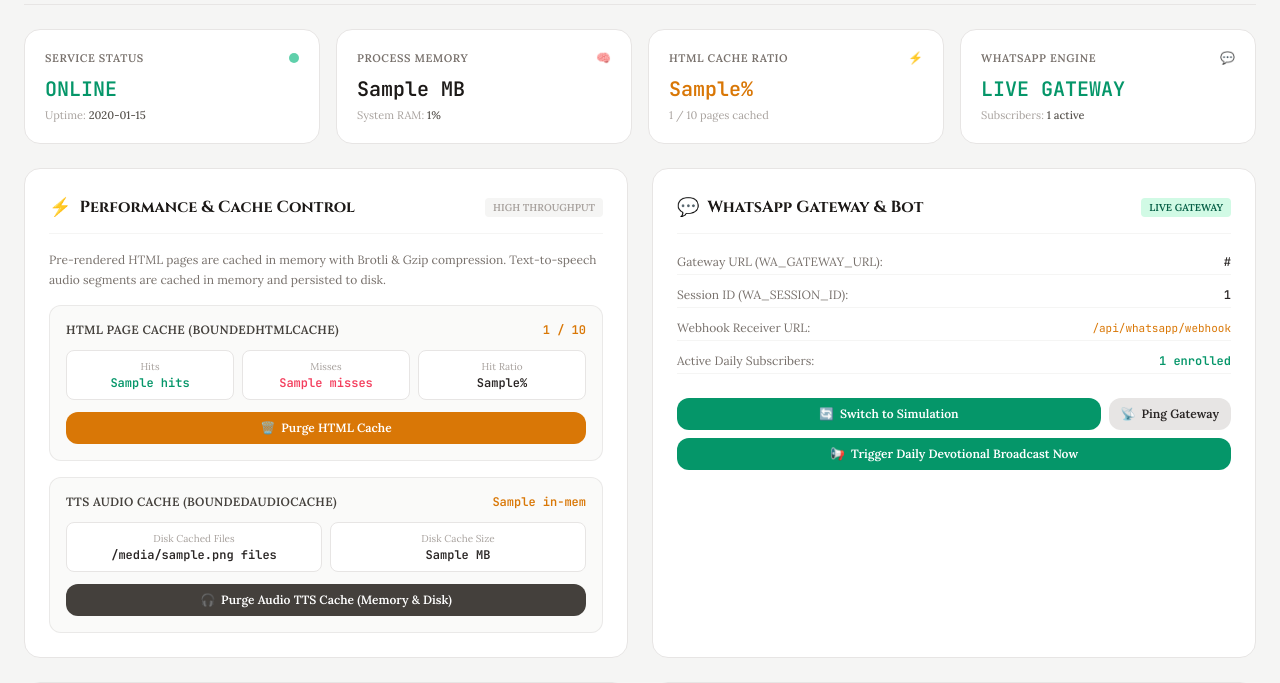
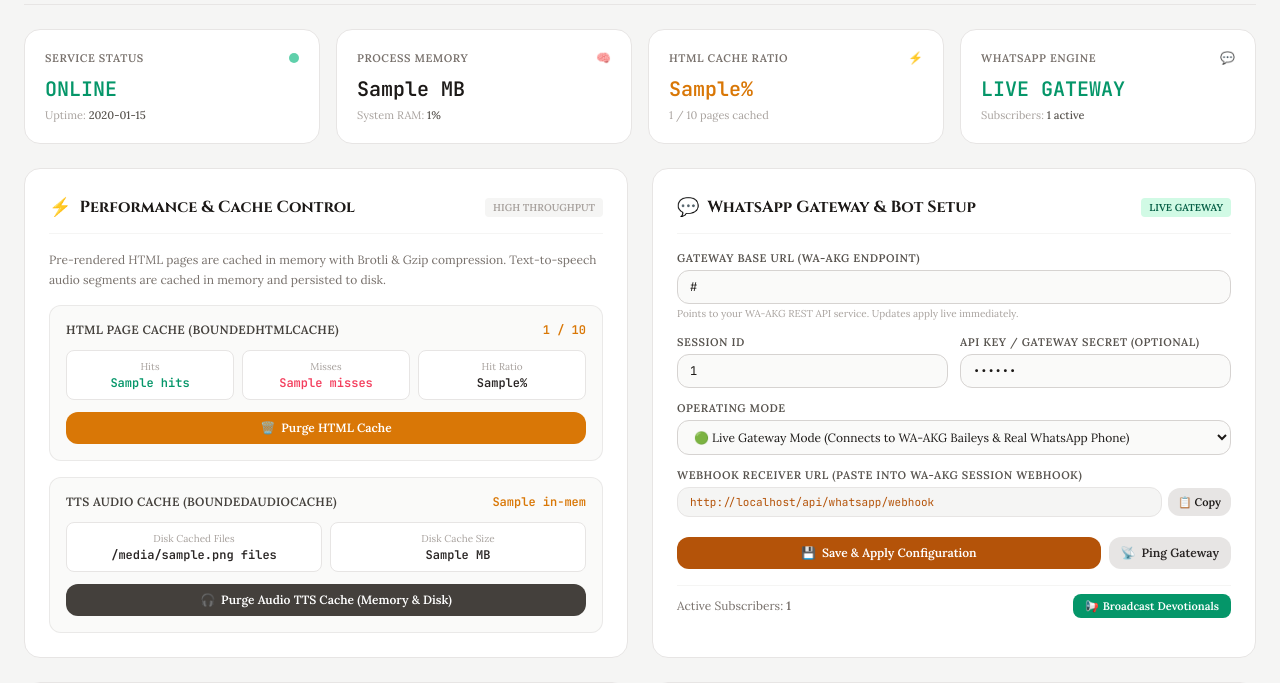
Before and after one commit to Elroi-thecreator/bibleweb, a Python web app: template templates/admin/settings.html in a window 1280 px wide. Shown: the part 185-868 px from the top of the page. Run offline with Jinja, Linux system fonts and the light colour scheme; the template is opened without the code that fills it: most values are stand-ins (such as "Sample title", 1, 10 or a date in 2020); some libraries are stand-ins or nearby versions.

Commit message:
feat: enable live WhatsApp Gateway URL editing, testing and persistence in admin settings

```diff
--- a/templates/admin/settings.html
+++ b/templates/admin/settings.html
@@ -210,54 +210,94 @@
                 </div>
             </div>
 
-            <!-- Card: WhatsApp Gateway & Bot Management -->
+            <!-- Card: WhatsApp Gateway & Bot Configuration Form -->
             <div class="bg-white dark:bg-stone-900 rounded-2xl p-6 border border-stone-200 dark:border-stone-800 shadow-xs space-y-4">
                 <div class="flex items-center justify-between pb-3 border-b border-stone-100 dark:border-stone-800">
                     <div class="flex items-center gap-2">
                         <span class="text-lg">💬</span>
-                        <h2 class="font-cinzel font-bold text-base text-stone-900 dark:text-stone-100">WhatsApp Gateway & Bot</h2>
+                        <h2 class="font-cinzel font-bold text-base text-stone-900 dark:text-stone-100">WhatsApp Gateway & Bot Setup</h2>
                     </div>
                     <span id="wa-mode-badge" class="text-[10px] uppercase font-bold px-2 py-0.5 rounded {% if wa_simulation %}bg-purple-100 text-purple-800 dark:bg-purple-950/70 dark:text-purple-300{% else %}bg-emerald-100 text-emerald-800 dark:bg-emerald-950/70 dark:text-emerald-300{% endif %}">
                         {% if wa_simulation %}Simulation Mode{% else %}Live Gateway{% endif %}
                     </span>
                 </div>
 
-                <div class="space-y-2 text-xs">
-                    <div class="flex justify-between py-1 border-b border-stone-100 dark:border-stone-800">
-                        <span class="text-stone-500">Gateway URL (WA_GATEWAY_URL):</span>
-                        <span class="font-mono font-medium text-stone-800 dark:text-stone-200">{{ wa_config.gateway_url }}</span>
+                <form id="wa-config-form" onsubmit="saveWaConfig(event)" class="space-y-3 text-xs">
+                    <div>
+                        <label for="wa_gateway_url" class="block font-semibold uppercase tracking-wider text-stone-600 dark:text-stone-400 mb-1 text-[11px]">
+                            Gateway Base URL (WA-AKG Endpoint)
+                        </label>
+                        <input type="url" id="wa_gateway_url" name="gateway_url" required
+                               value="{{ wa_config.gateway_url }}"
+                               placeholder="e.g. http://localhost:3000/api or https://my-wa-gateway.up.railway.app/api"
+                               class="w-full px-3 py-2 bg-stone-50 dark:bg-stone-800 border border-stone-300 dark:border-stone-700 rounded-xl font-mono text-xs focus:ring-2 focus:ring-amber-600 focus:outline-none transition">
+                        <span class="text-[10px] text-stone-400 mt-0.5 block">Points to your WA-AKG REST API service. Updates apply live immediately.</span>
                     </div>
-                    <div class="flex justify-between py-1 border-b border-stone-100 dark:border-stone-800">
-                        <span class="text-stone-500">Session ID (WA_SESSION_ID):</span>
-                        <span class="font-mono font-medium text-stone-800 dark:text-stone-200">{{ wa_config.session_id }}</span>
+
+                    <div class="grid grid-cols-1 sm:grid-cols-2 gap-3">
+                        <div>
+                            <label for="wa_session_id" class="block font-semibold uppercase tracking-wider text-stone-600 dark:text-stone-400 mb-1 text-[11px]">
+                                Session ID
+                            </label>
+                            <input type="text" id="wa_session_id" name="session_id" required
+                                   value="{{ wa_config.session_id }}"
+                                   placeholder="default"
+                                   class="w-full px-3 py-2 bg-stone-50 dark:bg-stone-800 border border-stone-300 dark:border-stone-700 rounded-xl font-mono text-xs focus:ring-2 focus:ring-amber-600 focus:outline-none transition">
+                        </div>
+
+                        <div>
+                            <label for="wa_api_key" class="block font-semibold uppercase tracking-wider text-stone-600 dark:text-stone-400 mb-1 text-[11px]">
+                                API Key / Gateway Secret (Optional)
+                            </label>
+                            <input type="password" id="wa_api_key" name="api_key"
+                                   value="{{ wa_config.api_key or '' }}"
+                                   placeholder="Leave blank if no key required"
+                                   class="w-full px-3 py-2 bg-stone-50 dark:bg-stone-800 border border-stone-300 dark:border-stone-700 rounded-xl font-mono text-xs focus:ring-2 focus:ring-amber-600 focus:outline-none transition">
+                        </div>
                     </div>
-                    <div class="flex justify-between py-1 border-b border-stone-100 dark:border-stone-800">
-                        <span class="text-stone-500">Webhook Receiver URL:</span>
-                        <span class="font-mono text-[11px] text-amber-600">/api/whatsapp/webhook</span>
+
+                    <div>
+                        <label for="wa_simulation_select" class="block font-semibold uppercase tracking-wider text-stone-600 dark:text-stone-400 mb-1 text-[11px]">
+                            Operating Mode
+                        </label>
+                        <select id="wa_simulation_select" name="enable_simulation_mode"
+                                class="w-full px-3 py-2 bg-stone-50 dark:bg-stone-800 border border-stone-300 dark:border-stone-700 rounded-xl text-xs focus:ring-2 focus:ring-amber-600 focus:outline-none transition">
+                            <option value="true" {% if wa_simulation %}selected{% endif %}>🧪 Simulation Mode (In-Browser Virtual Assistant & Simulator - No Phone Required)</option>
+                            <option value="false" {% if not wa_simulation %}selected{% endif %}>🟢 Live Gateway Mode (Connects to WA-AKG Baileys & Real WhatsApp Phone)</option>
+                        </select>
                     </div>
-                    <div class="flex justify-between py-1 border-b border-stone-100 dark:border-stone-800">
-                        <span class="text-stone-500">Active Daily Subscribers:</span>
-                        <span class="font-mono font-bold text-emerald-600">{{ wa_subscribers_count }} enrolled</span>
+
+                    <div>
+                        <label class="block font-semibold uppercase tracking-wider text-stone-600 dark:text-stone-400 mb-1 text-[11px]">
+                            Webhook Receiver URL (Paste into WA-AKG Session Webhook)
+                        </label>
+                        <div class="flex items-center gap-1.5">
+                            <input type="text" id="wa_webhook_full_url" readonly
+                                   class="w-full px-3 py-1.5 bg-stone-100 dark:bg-stone-800/80 border border-stone-200 dark:border-stone-700 rounded-xl font-mono text-[11px] text-amber-700 dark:text-amber-400 select-all">
+                            <button type="button" onclick="copyWebhookUrl()" class="px-2.5 py-1.5 bg-stone-200 dark:bg-stone-700 hover:bg-stone-300 dark:hover:bg-stone-600 rounded-xl text-[11px] font-semibold transition shrink-0 cursor-pointer">
+                                📋 Copy
+                            </button>
+                        </div>
                     </div>
-                </div>
 
-                <!-- Admin WhatsApp Controls -->
-                <div class="pt-2 space-y-2">
-                    <div class="flex flex-col sm:flex-row gap-2">
-                        <button onclick="toggleWaSimulation()" id="wa-toggle-btn"
-                                class="flex-1 py-2 px-3 {% if wa_simulation %}bg-purple-600 hover:bg-purple-700{% else %}bg-emerald-600 hover:bg-emerald-700{% endif %} text-white rounded-xl text-xs font-semibold transition flex items-center justify-center gap-1.5 cursor-pointer shadow-xs">
-                            <span>🔄</span>
-                            <span id="wa-toggle-label">{% if wa_simulation %}Switch to Live Gateway{% else %}Switch to Simulation{% endif %}</span>
+                    <div class="pt-2 flex flex-col sm:flex-row gap-2">
+                        <button type="submit" id="wa-save-btn"
+                                class="flex-1 py-2 px-3 bg-amber-700 hover:bg-amber-800 text-white rounded-xl text-xs font-semibold transition flex items-center justify-center gap-1.5 cursor-pointer shadow-xs">
+                            <span>💾</span>
+                            <span>Save & Apply Configuration</span>
                         </button>
-                        <button onclick="pingWaGateway()"
+                        <button type="button" onclick="pingWaGateway()"
                                 class="py-2 px-3 bg-stone-200 dark:bg-stone-800 hover:bg-stone-300 dark:hover:bg-stone-700 text-stone-800 dark:text-stone-200 rounded-xl text-xs font-semibold transition flex items-center justify-center gap-1.5 cursor-pointer">
                             <span>📡</span> Ping Gateway
                         </button>
                     </div>
+                </form>
 
+                <div class="pt-2 border-t border-stone-100 dark:border-stone-800 flex items-center justify-between text-xs">
+                    <span class="text-stone-500">Active Subscribers: <strong>{{ wa_subscribers_count }}</strong></span>
                     <button onclick="triggerDevotionalPush()"
-                            class="w-full py-2 px-3 bg-emerald-600 hover:bg-emerald-700 text-white rounded-xl text-xs font-semibold transition flex items-center justify-center gap-1.5 cursor-pointer shadow-xs">
-                        <span>📢</span> Trigger Daily Devotional Broadcast Now
+                            class="py-1 px-3 bg-emerald-600 hover:bg-emerald-700 text-white rounded-lg text-[11px] font-semibold transition flex items-center gap-1 cursor-pointer">
+                        <span>📢</span> Broadcast Devotionals
                     </button>
                 </div>
             </div>
@@ -427,6 +467,62 @@
             }, 3500);
         }
 
+        // Initialize Webhook Full URL
+        document.addEventListener('DOMContentLoaded', () => {
+            const hookInput = document.getElementById('wa_webhook_full_url');
+            if (hookInput) {
+                hookInput.value = window.location.origin + '/api/whatsapp/webhook';
+            }
+        });
+
+        function copyWebhookUrl() {
+            const hookInput = document.getElementById('wa_webhook_full_url');
+            if (hookInput) {
+                navigator.clipboard.writeText(hookInput.value).then(() => {
+                    showToast('📋 Webhook URL copied to clipboard!');
+                }).catch(() => {
+                    hookInput.select();
+                    document.execCommand('copy');
+                    showToast('📋 Webhook URL copied!');
+                });
+            }
+        }
+
+        async function saveWaConfig(event) {
+            event.preventDefault();
+            const btn = document.getElementById('wa-save-btn');
+            const originalContent = btn.innerHTML;
+            btn.innerHTML = '<span>⏳</span><span>Saving...</span>';
+            btn.disabled = true;
+
+            const payload = {
+                gateway_url: document.getElementById('wa_gateway_url').value.trim(),
+                session_id: document.getElementById('wa_session_id').value.trim(),
+                api_key: document.getElementById('wa_api_key').value.trim(),
+                enable_simulation_mode: document.getElementById('wa_simulation_select').value === 'true'
+            };
+
+            try {
+                const res = await fetch('/admin/api/whatsapp/config', {
+                    method: 'POST',
+                    headers: { 'Content-Type': 'application/json' },
+                    body: JSON.stringify(payload)
+                });
+                const data = await res.json();
+                if (res.ok) {
+                    showToast('✅ ' + data.message);
+                    setTimeout(() => location.reload(), 1000);
+                } else {
+                    showToast('❌ Error: ' + (data.detail || 'Failed to save configuration'), true);
+                }
+            } catch (err) {
+                showToast('❌ Network error while saving WhatsApp configuration', true);
+            } finally {
+                btn.innerHTML = originalContent;
+                btn.disabled = false;
+            }
+        }
+
         async function purgeHtmlCache() {
             try {
                 const res = await fetch('/admin/api/cache/clear-html', { method: 'POST' });
```
Also changed, not shown: app/admin/routes.py (+64 -12 lines), knowledge/architecture/ARCH-ADMIN-001.yaml (+5 -2 lines), scripts/test_admin_settings.py (+44 -8 lines), whatsapp_gateway/client/client.py (+31 -0 lines), whatsapp_gateway/config.py (+72 -4 lines), 1 other file.
